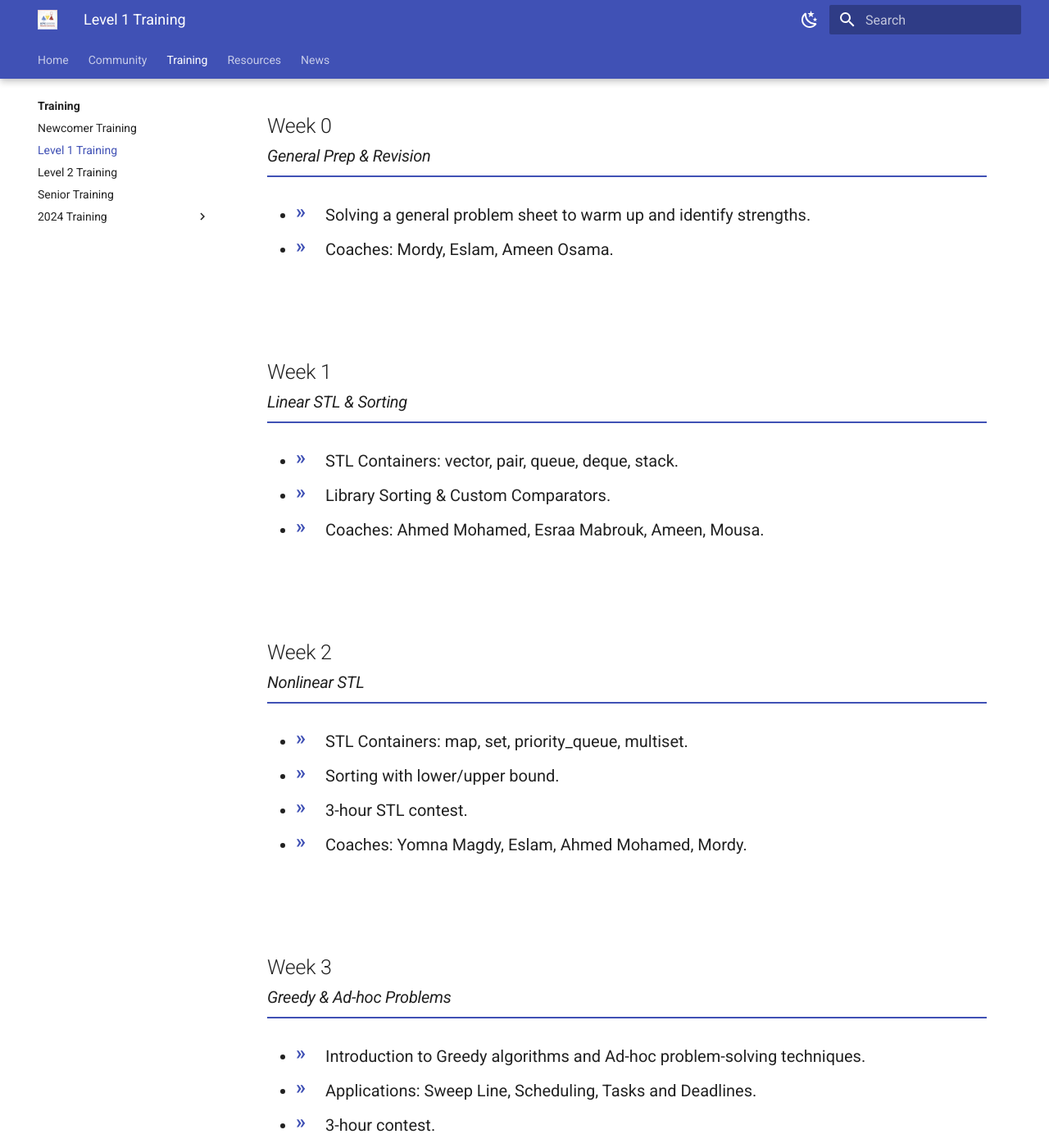
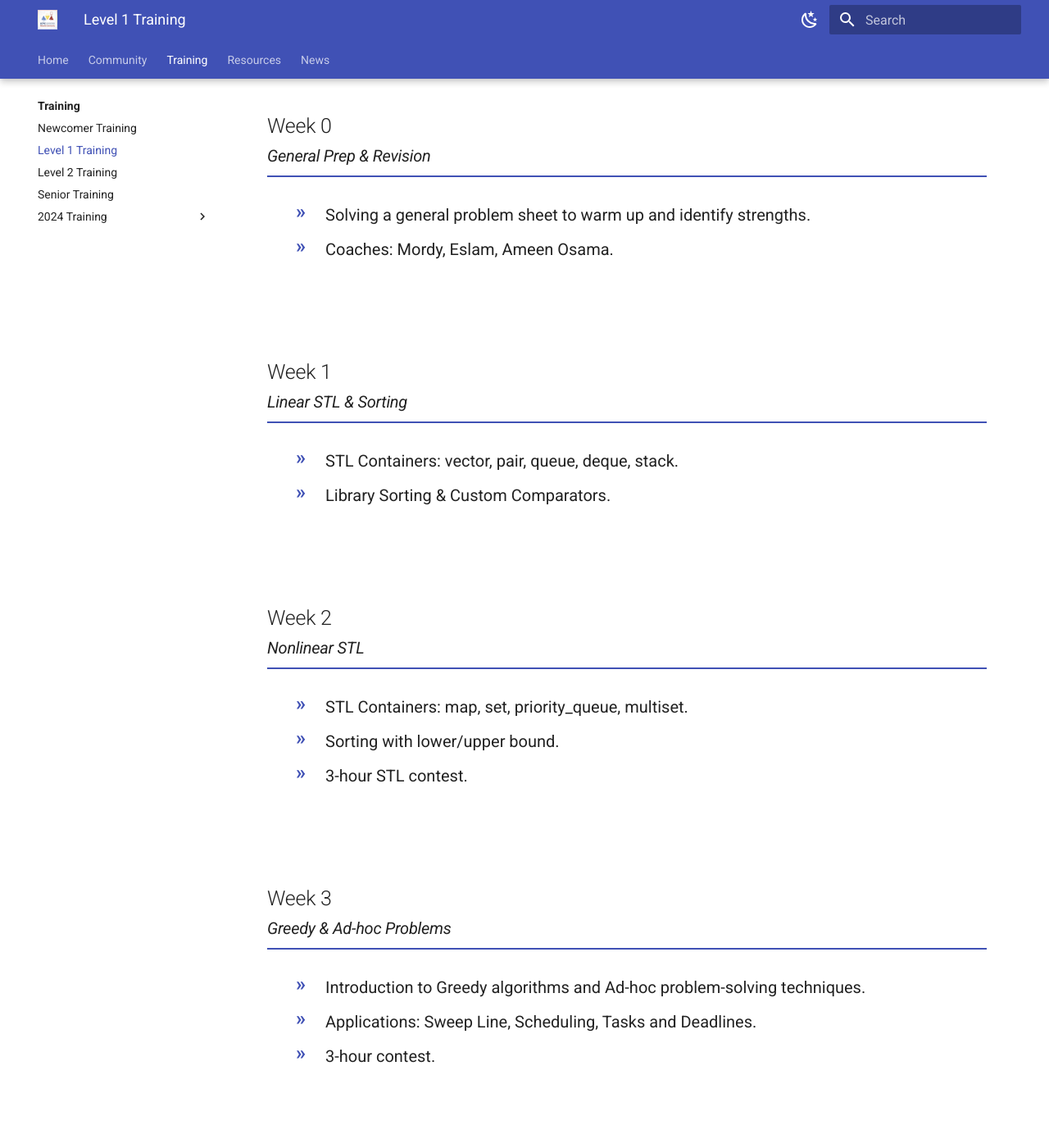
Before and after one commit to ICPC-Menofia/icpc-menofia.github.io, an MkDocs documentation site: the page built from docs/training/plan/Level1_training.md, in a window 1280 px wide and 1400 px high, scrolled down 513 px. Shown: the whole window at 82% size. Built offline with MkDocs 1.6.1 and Material for MkDocs 9.7.7, drawn with Linux system fonts in a browser that asks for light colours; some of the changed text lies outside the part shown.

```diff
--- a/docs/assets/css/custom.css
+++ b/docs/assets/css/custom.css
@@ -21,9 +21,9 @@
 }
 
 [data-md-color-scheme="slate"] {
-    --md-sys-color-primary: #e53935; /* Red from logo for dark mode primary */
-    --md-sys-color-primary-light: #ef5350;
-    --md-sys-color-primary-dark: #b71c1c;
+    --md-sys-color-primary: #336699; /* Blue from logo for dark mode primary */
+    --md-sys-color-primary-light: #4c82b2;
+    --md-sys-color-primary-dark: #264d73;
     --md-sys-color-accent: #FFC107; /* Yellow from logo */
 
     --md-card-bg-color: hsla(0, 0%, 100%, 0.12);
@@ -333,11 +333,12 @@
   padding-left: 0;
 }
 
-.topic-list li {
+.topic-list > li {
   position: relative;
   padding-left: 1.8rem;
   margin-bottom: 0.8rem;
   font-size: 1rem;
+  list-style-type: none !important; /* Force removal of default bullets */
 }
 
 .topic-list li::before {
--- a/docs/training/plan/Level1_training.md
+++ b/docs/training/plan/Level1_training.md
@@ -28,7 +28,6 @@
     <ul class="topic-list">
       <li>STL Containers: vector, pair, queue, deque, stack.</li>
       <li>Library Sorting & Custom Comparators.</li>
-      <li>Coaches: Ahmed Mohamed, Esraa Mabrouk, Ameen, Mousa.</li>
     </ul>
   </div>
 
@@ -38,7 +37,6 @@
       <li>STL Containers: map, set, priority_queue, multiset.</li>
       <li>Sorting with lower/upper bound.</li>
       <li>3-hour STL contest.</li>
-      <li>Coaches: Yomna Magdy, Eslam, Ahmed Mohamed, Mordy.</li>
     </ul>
   </div>
 
@@ -48,7 +46,6 @@
       <li>Introduction to Greedy algorithms and Ad-hoc problem-solving techniques.</li>
       <li>Applications: Sweep Line, Scheduling, Tasks and Deadlines.</li>
       <li>3-hour contest.</li>
-      <li>Coaches: Mousa, aalsayed.</li>
     </ul>
   </div>
 
--- a/mkdocs.yml
+++ b/mkdocs.yml
@@ -19,6 +19,7 @@ theme:
     - toc.integrate
     - search.highlight
     - search.share
+    - search.suggest
     - content.tabs.link
     - content.code.copy
     - navigation.indexes
@@ -34,7 +35,7 @@ theme:
       toggle:
         icon: material/weather-sunny
         name: Switch to light mode
-      primary: red
+      primary: custom
       accent: yellow
 
   font:
```
Also changed, not shown: docs/resources/all-community-sessions.md (+4 -4 lines).
